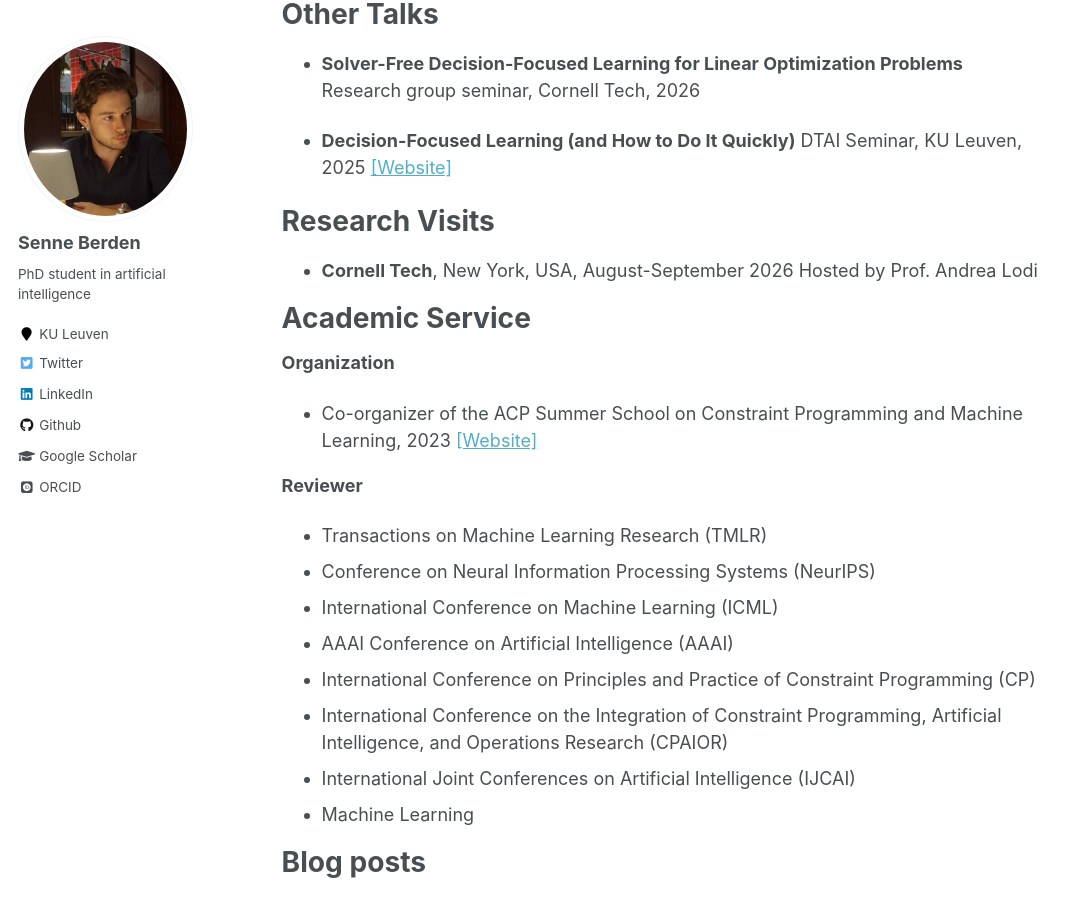
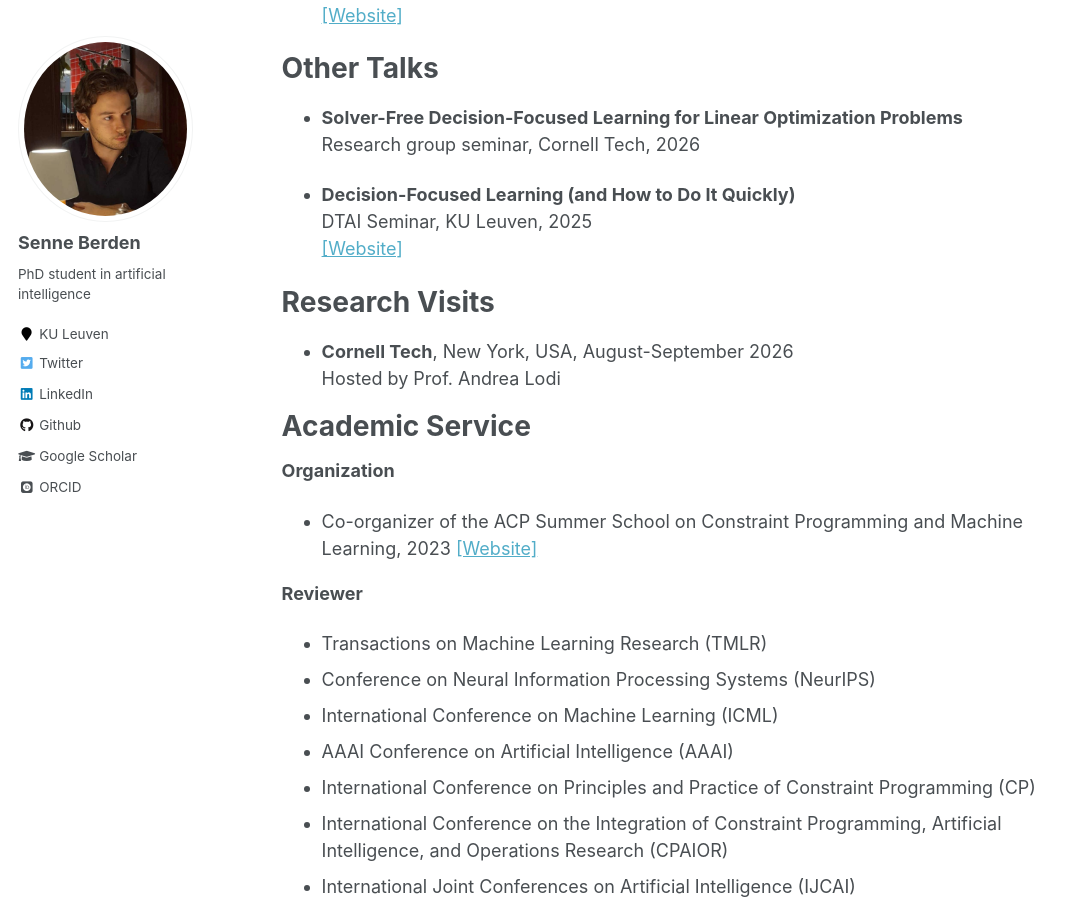
Before and after one commit to senneberden/senneberden.github.io, a Jekyll site: the page built from _pages/about.md, in a window 1280 px wide and 900 px high, scrolled down 2758 px. Shown: the whole window, without its empty margins (0-1082 px from the left). Built offline with Jekyll 4.4.1, drawn with Linux system fonts in a browser that asks for light colours; some web fonts are replaced.

```diff
--- a/_pages/about.md
+++ b/_pages/about.md
@@ -85,30 +85,30 @@ Publications
 Invited Talks
 ======
 
-* **Solver-Free Decision-Focused Learning for Linear Optimization Problems**
-  Workshop on Constrained Optimization and Learning, Grenoble, France, 2026
+* **Solver-Free Decision-Focused Learning for Linear Optimization Problems** \
+  Workshop on Constrained Optimization and Learning, Grenoble, France, 2026 \
   [[Website]](https://ghost-team.gitlabpages.inria.fr/events/optimization_learning26/)
 
-* **Solver-Free Decision-Focused Learning for Linear Optimization Problems**
-  Implicit Deep Learning: Advances and Applications, SIAM Annual Meeting, 2026
+* **Solver-Free Decision-Focused Learning for Linear Optimization Problems** \
+  Implicit Deep Learning: Advances and Applications, SIAM Annual Meeting, 2026 \
   [[Website]](https://meetings.siam.org/sess/dsp_programsess.cfm?SESSIONCODE=88188)
 
-* **Decision-Focused Learning (and How to Do It Quickly)**
-  Theoretical Computer Science Seminar, University of Antwerp, 2026
+* **Decision-Focused Learning (and How to Do It Quickly)** \
+  Theoretical Computer Science Seminar, University of Antwerp, 2026 \
   [[Website]](https://gaperez64.github.io/jekyll/update/2026/02/18/talk-senne.html)
 
 # Other Talks
 
-* **Solver-Free Decision-Focused Learning for Linear Optimization Problems**
+* **Solver-Free Decision-Focused Learning for Linear Optimization Problems** \
   Research group seminar, Cornell Tech, 2026
 
-* **Decision-Focused Learning (and How to Do It Quickly)**
-  DTAI Seminar, KU Leuven, 2025
+* **Decision-Focused Learning (and How to Do It Quickly)** \
+  DTAI Seminar, KU Leuven, 2025 \
   [[Website]](https://dtai.cs.kuleuven.be/events-seminars/2025/decision-focused-learning-and-how-to-do-it-quickly)
 
 # Research Visits
 
-- **Cornell Tech**, New York, USA, August-September 2026
+- **Cornell Tech**, New York, USA, August-September 2026 \
   Hosted by Prof. Andrea Lodi
 
 Academic Service
```
